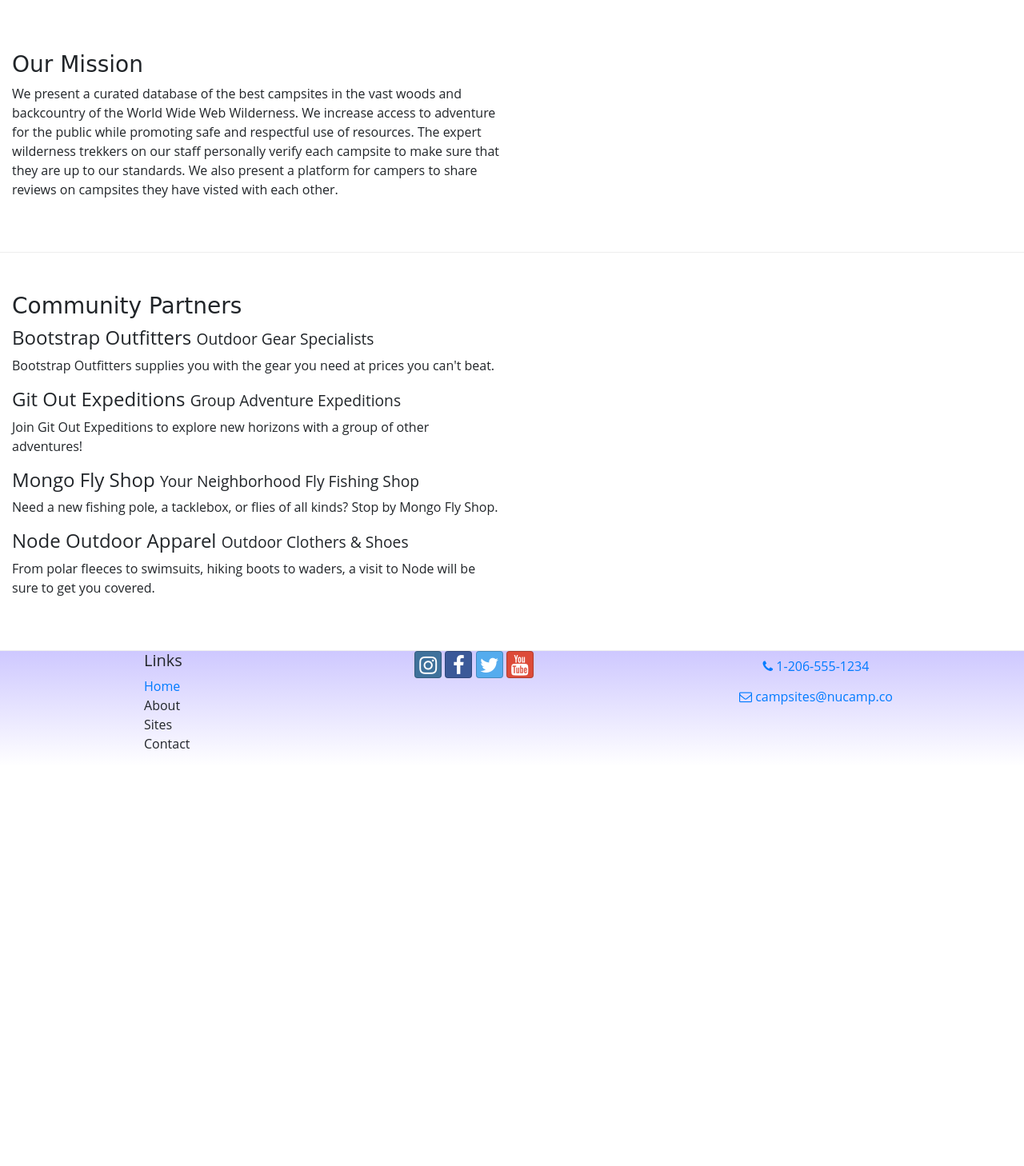
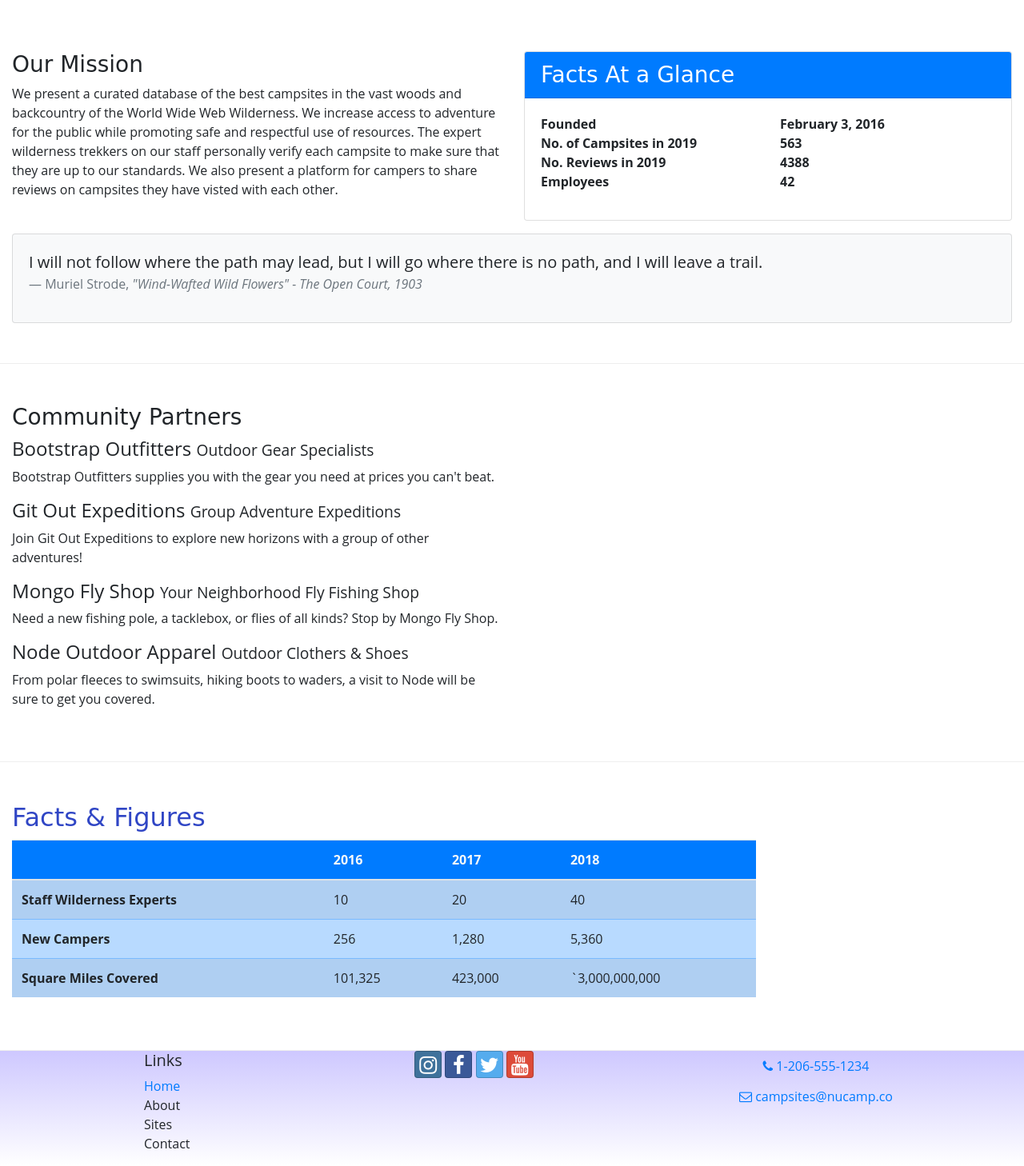
Before and after one commit to Mykej/Bootstrapnucampsite, a website: page aboutus.html in a window 1280 px wide. Shown: the part 340-1798 px from the top of the page at 80% size. Before the commit the page ends 1298 px from the top, so only its background shows below. Drawn offline with nearby package versions, Linux system fonts and the light colour scheme; a web font is replaced by a local one.

Commit message:
Added two bootstrap cards and a bootstrap table to aboutus.html, used bootstrap classes for styling blockquotes, used bootstap spacing and color utility classes.

```diff
--- a/aboutus.html
+++ b/aboutus.html
@@ -61,6 +61,38 @@
           <h3>Our Mission</h3>
           <p>We present a curated database of the best campsites in the vast woods and backcountry of the World Wide Web Wilderness.  We increase access to adventure for the public while promoting safe and respectful use of resources. The expert wilderness trekkers on our staff personally verify each campsite to make sure that they are up to our standards. We also present a platform for campers to share reviews on campsites they have visted with each other.</p>
         </div>
+        <div class="col-sm-6">
+          <div class="card">
+            <h3 class="card-header bg-primary text-white">Facts At a Glance</h3>
+            <div class="card-body">
+              <dl class="row">
+                <dt class="col-6">Founded</dt>
+                <dt class="col-6">February 3, 2016</dt>
+                <dt class="col-6">No. of Campsites in 2019</dt>
+                <dt class="col-6">563</dt>
+                <dt class="col-6">No. Reviews in 2019</dt>
+                <dt class="col-6">4388</dt>
+                <dt class="col-6">Employees</dt>
+                <dt class="col-6">42</dt>
+              </dl>
+            </div>
+          </div>
+        </div>
+
+        <div class="col">
+          <div class="card bg-light mt-3">
+            <blockquote class="blockquote card-body">
+              <p class="mb-0">I will not follow where the path may lead, but I will go where there is no path, and I will leave a trail.</p>
+              <footer class="blockquote-footer">Muriel Strode,
+                <cite title="Source Title">"Wind-Wafted Wild Flowers" -
+                  The Open Court, 1903
+                </cite>
+              </footer>
+            </blockquote>
+          </div>
+        </div>
+
+
       </div>
 
       <div class="row row-content">
@@ -76,9 +108,48 @@
           <p class="d-none d-sm-block">From polar fleeces to swimsuits, hiking boots to waders, a visit to Node will be sure to get you covered.</p>
         </div>
       </div>
+
+      <div class="row row-content">
+        <div class="col-sm-9">
+          <h2>Facts &amp; Figures</h2>
+          <div class="table-responsive">
+            <table class="table table-striped">
+              <thead>
+                <tr class="bg-primary text-light">
+                  <th></th>
+                  <th>2016</th>
+                  <th>2017</th>
+                  <th>2018</th>
+                </tr>
+              </thead>
+
+              <tbody class="table-primary">
+                <tr>
+                  <th>Staff Wilderness Experts</th>
+                  <td>10</td>
+                  <td>20</td>
+                  <td>40</td>
+                </tr>
+                <tr>
+                  <th>New Campers</th>
+                  <td>256</td>
+                  <td>1,280</td>
+                  <td>5,360</td>
+                </tr>
+                <tr>
+                  <th>Square Miles Covered</th>
+                  <td>101,325</td>
+                  <td>423,000</td>
+                  <td>`3,000,000,000</td>
+                </tr>
+              </tbody>
+            </table>
+          </div>
+        </div>
+      </div>
     </div>
 
-    <footer>
+    <footer class="site-footer">
       <div class="container">
         <div class="row">
           <div class="col-4 col-sm-2 offset-1">
--- a/css/styles.css
+++ b/css/styles.css
@@ -14,7 +14,7 @@ header h2{
   color: #CEC8FF;
 }
 
-footer{
+.site-footer{
   background-image: linear-gradient(#CEC8FF, white);
   padding: 20px, 0;
 }
```
Also changed, not shown: contactus.html (+1 -1 lines), index.html (+7 -7 lines).
